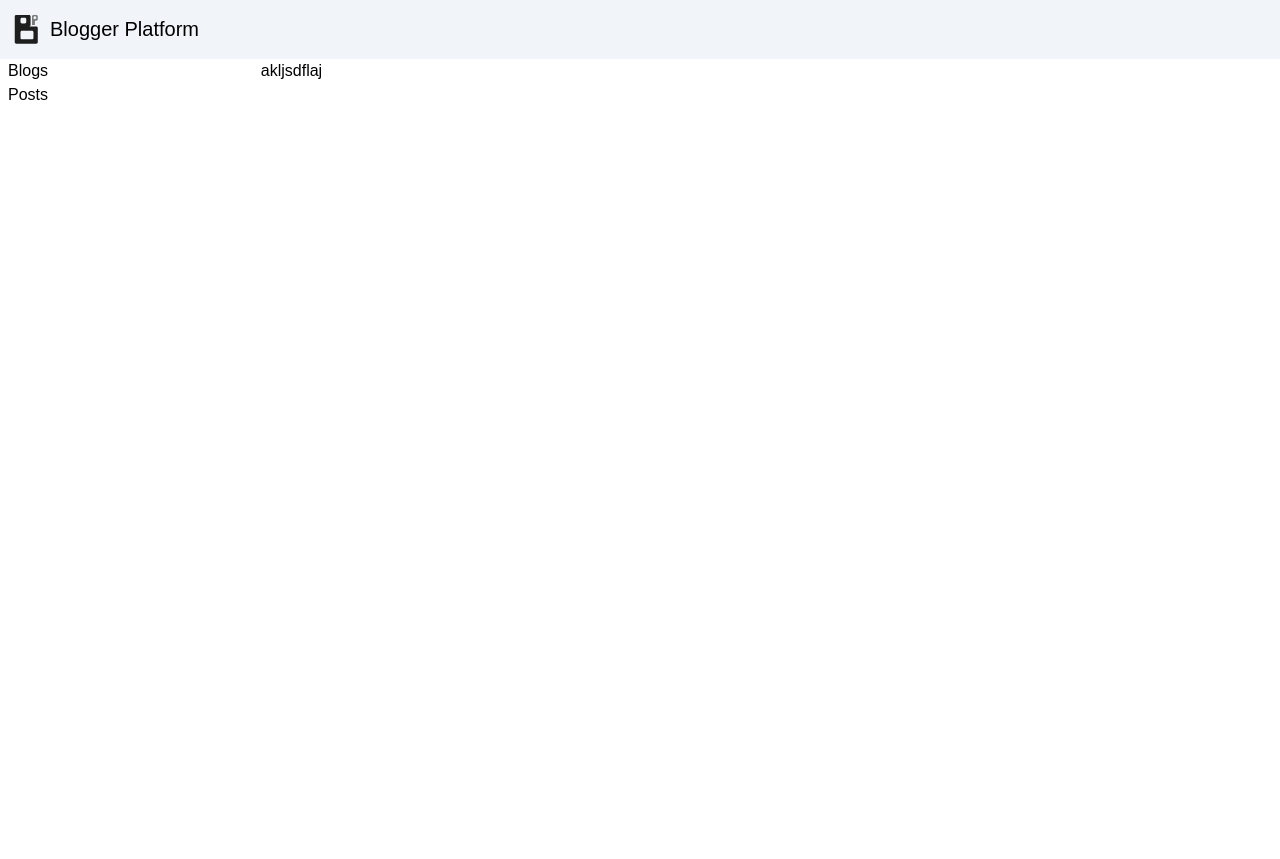
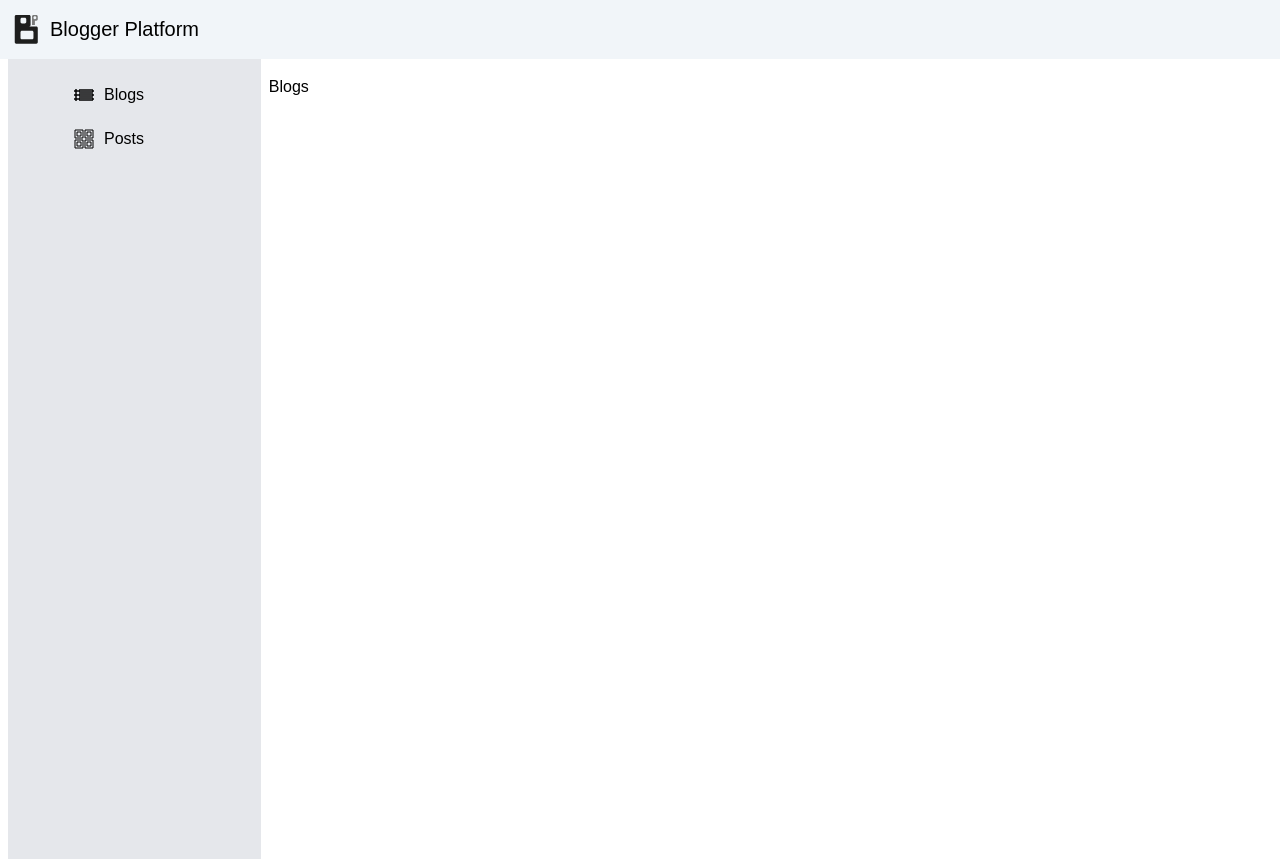
Before and after one commit to MillionerMIN/BloggerPlatform, a React (Create React App) app: page / in a window 1280 px wide. Before the commit the page ends 800 px from the top, so only its background shows below. Built offline with nearby package versions, Linux system fonts and the light colour scheme.

Commit message:
added component SvgIcons.tsx

```diff
--- a/src/app/App.tsx
+++ b/src/app/App.tsx
@@ -1,4 +1,4 @@
-import { Layout } from '../components/common/svgIcons/layout/Layout';
+import { Layout } from '../components/common/layout/Layout';
 import { Header } from '../components/header/Header';
 import { Router } from '../components/router/Router';
 
--- a/src/components/appBar/AppBar.tsx
+++ b/src/components/appBar/AppBar.tsx
@@ -1,12 +1,24 @@
-import './appBar.scss';
+import { Link } from 'react-router-dom';
 
-import { Link } from 'react-router-dom';
+import { SvgIcons } from '../common/svgIcons/SvgIcons';
 
 export const AppBar = () => {
   return (
-    <nav className='flex flex-col'>
-      <Link to='blogs'>Blogs</Link>
-      <Link to='posts'>Posts</Link>
+    <nav className='flex flex-col gap-y-1 pl-16'>
+      <Link
+        to='blogs'
+        className='grid auto-cols-min grid-flow-col gap-x-2 border-r-4 border-transparent py-2 hover:border-indigo-400 hover:text-indigo-400'
+      >
+        <SvgIcons icon='blogs' className='h-6 w-6 stroke-current' />
+        Blogs
+      </Link>
+      <Link
+        to='posts'
+        className='grid auto-cols-min grid-flow-col gap-x-2 border-r-4 border-transparent  py-2 hover:border-indigo-400 hover:text-indigo-400'
+      >
+        <SvgIcons icon='posts' className='h-6 w-6 stroke-current stroke-1' />
+        Posts
+      </Link>
     </nav>
   );
 };
--- a/src/components/appBar/appBar.scss
+++ /dev/null
@@ -1,3 +0,0 @@
-.app-bar {
-  display: grid;
-}
--- a/src/components/common/svgIcons/layout/Layout.tsx
+++ b/src/components/common/layout/Layout.tsx
@@ -1,8 +1,6 @@
-import './layout.scss';
-
 import { ReactNode } from 'react';
 
-import { Container } from '../../../container/Container';
+import { Container } from '../../container/Container';
 
 type LayoutType = {
   children: ReactNode;
@@ -12,7 +10,7 @@ export const Layout: React.FC<LayoutType> = (props: LayoutType) => {
   const { children } = props;
   return (
     <Container>
-      <main className='flex'>{children}</main>
+      <main className='flex h-screen'>{children}</main>
     </Container>
   );
 };
--- a/src/components/common/svgIcons/SvgIcons.tsx
+++ b/src/components/common/svgIcons/SvgIcons.tsx
@@ -29,6 +29,30 @@ export function SvgIcons(props: SvgIconsType) {
         </svg>
       );
 
+    case 'blogs':
+      return (
+        <svg
+          className={className}
+          viewBox='0 0 24 24'
+          fill='none'
+          xmlns='http://www.w3.org/2000/svg'
+        >
+          <path d='M3 13H5V11H3V13ZM3 17H5V15H3V17ZM3 9H5V7H3V9ZM7 13H21V11H7V13ZM7 17H21V15H7V17ZM7 7V9H21V7H7ZM3 13H5V11H3V13ZM3 17H5V15H3V17ZM3 9H5V7H3V9ZM7 13H21V11H7V13ZM7 17H21V15H7V17ZM7 7V9H21V7H7Z' />
+        </svg>
+      );
+
+    case 'posts':
+      return (
+        <svg
+          className={className}
+          viewBox='0 0 24 24'
+          fill='none'
+          xmlns='http://www.w3.org/2000/svg'
+        >
+          <path d='M3 3V11H11V3H3ZM9 9H5V5H9V9ZM3 13V21H11V13H3ZM9 19H5V15H9V19ZM13 3V11H21V3H13ZM19 9H15V5H19V9ZM13 13V21H21V13H13ZM19 19H15V15H19V19Z' />
+        </svg>
+      );
+
     default:
       return null;
   }
--- /dev/null
+++ b/src/components/pages/Posts/Posts.tsx
@@ -0,0 +1,3 @@
+export const Posts = () => {
+  return <section>Posts</section>;
+};
--- /dev/null
+++ b/src/components/pages/blogs/Blogs.tsx
@@ -0,0 +1,3 @@
+export const Blogs = () => {
+  return <section>Blogs</section>;
+};
--- a/src/components/router/Router.tsx
+++ b/src/components/router/Router.tsx
@@ -2,17 +2,21 @@ import { Suspense } from 'react';
 import { BrowserRouter, Route, Routes } from 'react-router-dom';
 
 import { AppBar } from '../appBar/AppBar';
+import { Blogs } from '../pages/blogs/Blogs';
+import { Posts } from '../pages/Posts/Posts';
 
 export const Router = () => {
   return (
     <BrowserRouter>
-      <div className='w-1/5'>
+      <div className='w-1/5 bg-gray-200 py-4'>
         <AppBar />
       </div>
-      <div className='w-4/5'>
+      <div className='w-4/5 px-2 py-4'>
         <Suspense fallback={<div>...Loading</div>}>
           <Routes>
-            <Route path='/' element={<div>akljsdflaj</div>} />
+            <Route path='/' element={<Blogs />} />
+            <Route path='/blogs' element={<Blogs />} />
+            <Route path='/posts' element={<Posts />} />
           </Routes>
         </Suspense>
       </div>
--- a/tsconfig.json
+++ b/tsconfig.json
@@ -22,5 +22,8 @@
   },
   "include": [
     "src"
+  ],
+  "ignore": [
+    "tailwind.config.js"
   ]
 }
```
Also changed, not shown: .eslintrc.json, src/components/common/svgIcons/layout/layout.scss (deleted), 1 other file (tests, documents, lock files or other folders).
